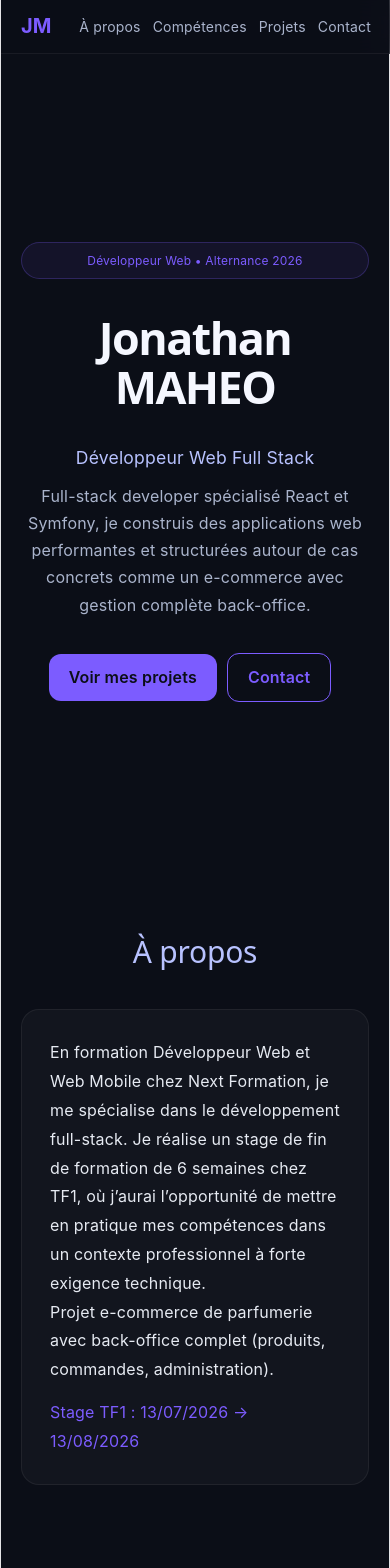
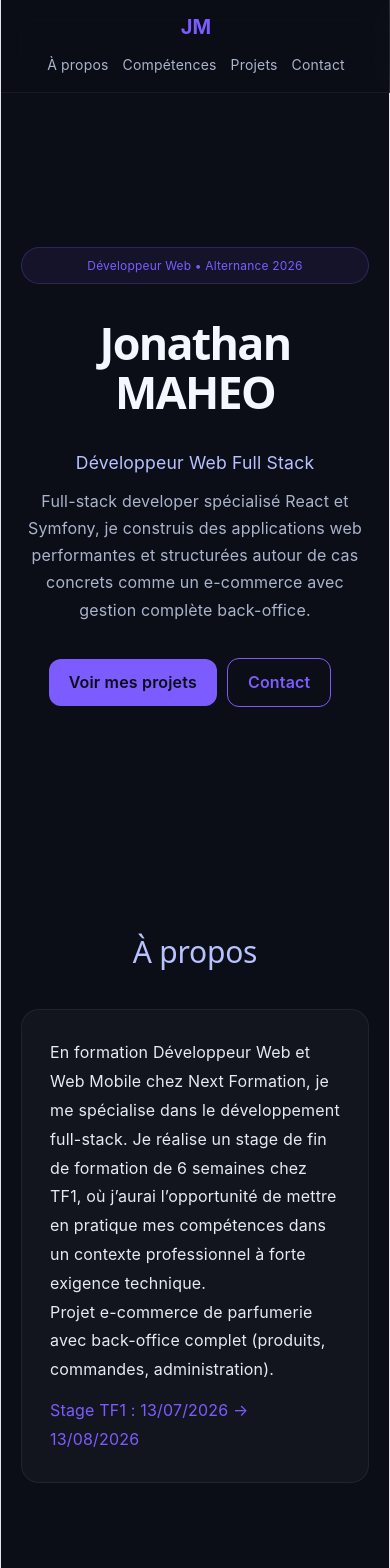
Before and after one commit to jonathanmaheo/portfolio, a React app: page / in a window 390 px wide. Shown: the top 1568 px of the page. Built offline with nearby package versions, Linux system fonts and the light colour scheme; the HTML template or start-up script is replaced by a standard one.

Commit message:
navbar full fix

```diff
--- a/src/App.css
+++ b/src/App.css
@@ -24,15 +24,13 @@ body {
   top: 0;
   width: 100%;
 
-  padding: 16px 40px;
+  padding: 16px 24px;
 
   display: flex;
   justify-content: space-between;
   align-items: center;
 
-  flex-wrap: wrap;
-
-  background: rgba(11, 14, 23, 0.75);
+  background: rgba(11,14,23,0.78);
   backdrop-filter: blur(14px);
 
   border-bottom: 1px solid rgba(255,255,255,0.06);
@@ -44,23 +42,27 @@ body {
   font-size: 20px;
   font-weight: 700;
   color: #7C5CFF;
+
+  flex-shrink: 0;
 }
 
 .links {
   display: flex;
   align-items: center;
-  gap: 22px;
+  gap: 18px;
+
   flex-wrap: wrap;
 }
 
 .links a {
   text-decoration: none;
   color: #AAB4CC;
+
   font-size: 14px;
 
   white-space: nowrap;
 
-  transition: 0.2s;
+  transition: .2s;
 }
 
 .links a:hover {
@@ -75,19 +77,21 @@ body {
   min-height: 100vh;
 
   display: flex;
+  justify-content: center;
   align-items: center;
-  justify-content: center;
 
-  padding: 140px 20px 80px;
+  padding: 150px 20px 80px;
 }
 
 .hero-box {
-  text-align: center;
   max-width: 820px;
 
   display: flex;
   flex-direction: column;
+
   gap: 14px;
+
+  text-align: center;
 }
 
 .badge {
@@ -97,30 +101,29 @@ body {
 
   border-radius: 999px;
 
-  font-size: 12px;
-
   color: #7C5CFF;
 
-  background: rgba(124,92,255,0.08);
+  border: 1px solid rgba(124,92,255,.25);
 
-  border: 1px solid rgba(124,92,255,0.25);
+  background: rgba(124,92,255,.08);
+
+  font-size: 12px;
 }
 
 h1 {
   font-size: 4rem;
 
-  font-weight: 850;
-
-  letter-spacing: -1.5px;
+  line-height: 1.1;
 
   color: #F5F7FF;
 
-  line-height: 1.1;
+  font-weight: 850;
 }
 
 .subtitle {
+  color: #B8C2FF;
+
   font-size: 1.3rem;
-  color: #B8C2FF;
 }
 
 .desc {
@@ -154,24 +157,25 @@ h1 {
 
   margin-right: 10px;
 
-  transition: 0.2s;
-}
-
-.btn {
-  background: #7C5CFF;
-  color: #0B0E17;
+  transition: .2s;
 }
 
 .btn:hover {
   transform: translateY(-2px);
 }
 
+.btn {
+  background: #7C5CFF;
+
+  color: #0B0E17;
+}
+
 .ghost {
   border: 1px solid #7C5CFF;
 
+  color: #7C5CFF;
+
   background: transparent;
-
-  color: #7C5CFF;
 }
 
 /* ===================== */
@@ -197,14 +201,14 @@ h2 {
 }
 
 /* ===================== */
-/* CARD */
+/* CARD / PROJECT */
 /* ===================== */
 
 .card,
 .project {
-  background: rgba(255,255,255,0.03);
+  background: rgba(255,255,255,.03);
 
-  border: 1px solid rgba(255,255,255,0.06);
+  border: 1px solid rgba(255,255,255,.06);
 
   padding: 28px;
 
@@ -214,20 +218,20 @@ h2 {
 
   text-align: left;
 
-  transition: 0.25s;
+  transition: .25s;
 }
 
 .card:hover,
 .project:hover {
   transform: translateY(-4px);
 
-  border-color: rgba(124,92,255,0.45);
+  border-color: rgba(124,92,255,.45);
 }
 
 .highlight {
-  margin-top: 14px;
+  color: #7C5CFF;
 
-  color: #7C5CFF;
+  margin-top: 12px;
 }
 
 /* ===================== */
@@ -237,7 +241,7 @@ h2 {
 .grid {
   display: grid;
 
-  grid-template-columns: repeat(auto-fit, minmax(140px,1fr));
+  grid-template-columns: repeat(auto-fit,minmax(140px,1fr));
 
   gap: 14px;
 }
@@ -247,11 +251,11 @@ h2 {
 
   border-radius: 14px;
 
-  background: rgba(255,255,255,0.03);
+  background: rgba(255,255,255,.03);
 
-  border: 1px solid rgba(255,255,255,0.06);
+  border: 1px solid rgba(255,255,255,.06);
 
-  transition: 0.2s;
+  transition: .2s;
 }
 
 .skill:hover {
@@ -281,7 +285,7 @@ footer {
 
   transform: translateY(25px);
 
-  transition: 0.7s;
+  transition: .7s;
 }
 
 .reveal.active {
@@ -291,17 +295,27 @@ footer {
 }
 
 /* ===================== */
-/* MOBILE */
+/* RESPONSIVE */
 /* ===================== */
 
 @media (max-width: 768px) {
 
   .nav {
-    padding: 15px 20px;
+    flex-direction: column;
+
+    gap: 14px;
+
+    padding: 16px;
   }
 
   .links {
-    gap: 12px;
+    justify-content: center;
+
+    width: 100%;
+
+    gap: 14px;
+
+    flex-wrap: wrap;
   }
 
   h1 {
@@ -313,11 +327,10 @@ footer {
   }
 
   .hero {
-    padding-top: 180px;
+    padding-top: 190px;
   }
 
   .section {
     padding: 90px 20px;
   }
-
 }
```
